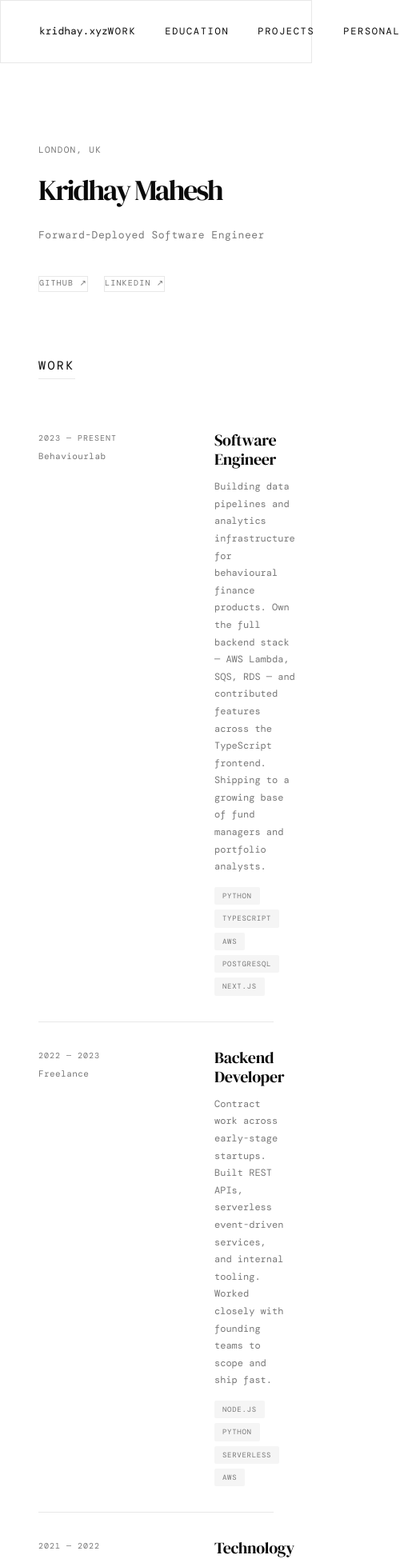
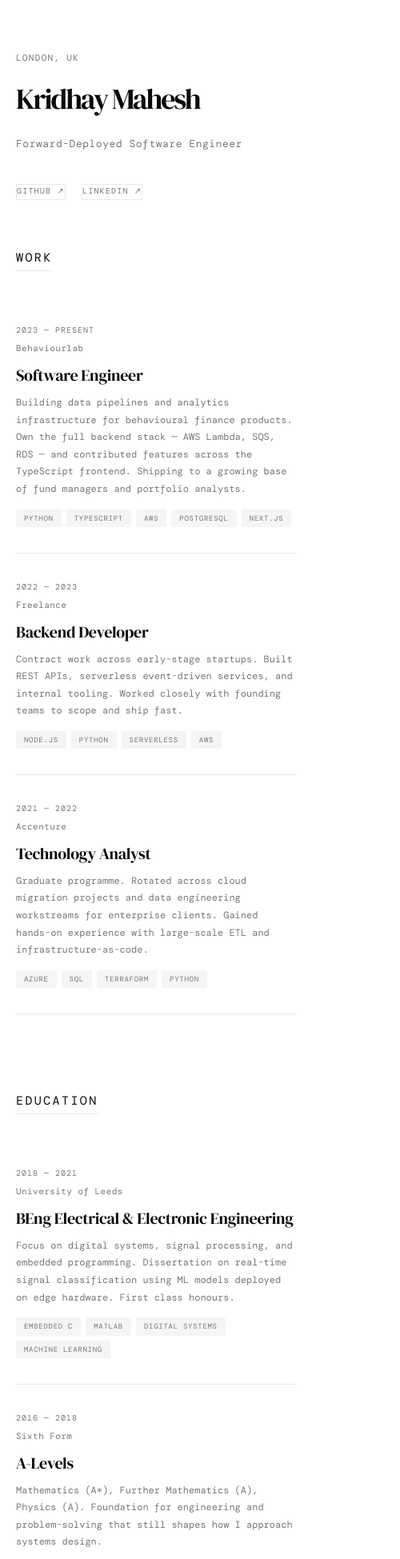
Before and after one commit to Kr1dhay/personal-portfolio, a Next.js app: page / in a window 390 px wide. Shown: the top 1949 px of the page at 80% size, 500 px wide, since content can reach past the window. Built offline with nearby package versions, Linux system fonts and the light colour scheme; a web font is replaced by a local one.

Commit message:
made reactive

```diff
--- a/src/components/EducationSection.tsx
+++ b/src/components/EducationSection.tsx
@@ -20,7 +20,7 @@ const educationEntries = [
 export default function EducationSection() {
   return (
     <section id="education">
-      <div className="max-w-[820px] mx-auto px-12 py-20">
+      <div className="max-w-[820px] mx-auto px-5 sm:px-12 py-12 sm:py-20">
         <div className="reveal text-[15px] tracking-[0.16em] uppercase text-[var(--text)] mb-8 w-fit border-b-[0.5px] border-[var(--border)] pb-1">
           Education
         </div>
@@ -29,7 +29,7 @@ export default function EducationSection() {
           {educationEntries.map((entry, i) => (
             <div
               key={entry.institution}
-              className={`grid grid-cols-[180px_1fr] gap-x-10 py-8 border-b-[0.5px] border-[var(--border)]`}
+              className={`grid grid-cols-1 sm:grid-cols-[180px_1fr] gap-y-3 sm:gap-x-10 sm:gap-y-0 py-8 border-b-[0.5px] border-[var(--border)]`}
             >
               <div className="reveal-left pt-0.5">
                 <div className="text-[10px] tracking-[0.1em] uppercase text-[var(--text2)] mb-1.5">
--- a/src/components/Footer.tsx
+++ b/src/components/Footer.tsx
@@ -1,7 +1,7 @@
 export default function Footer() {
   return (
-    <footer className="max-w-[820px] mx-auto px-12 py-6 flex justify-between text-[10px] tracking-[0.08em] text-[var(--text3)]">
-      <span>© 2026 Kridhay Acharya</span>
+    <footer className="max-w-[820px] mx-auto px-5 sm:px-12 py-6 flex justify-between text-[10px] tracking-[0.08em] text-[var(--text3)]">
+      <span>© 2026 Kridhay Mahesh</span>
       <span>kridhay.xyz</span>
     </footer>
   );
--- a/src/components/Hero.tsx
+++ b/src/components/Hero.tsx
@@ -1,6 +1,6 @@
 export default function Hero() {
   return (
-    <div className="max-w-[820px] mx-auto px-12" style={{ paddingTop: 100, paddingBottom: 60 }}>
+    <div className="max-w-[820px] mx-auto px-5 sm:px-12 pt-16 sm:pt-25 pb-10 sm:pb-15">
       <div className="reveal text-[11px] tracking-[0.12em] uppercase text-[var(--text2)] mb-6">
         London, UK
       </div>
--- a/src/components/Nav.tsx
+++ b/src/components/Nav.tsx
@@ -1,6 +1,6 @@
 export default function Nav() {
   return (
-    <nav className="border-b border-[0.5px] border-[var(--border)]">
+    <nav className="hidden sm:block border-b border-[0.5px] border-[var(--border)]">
       <div className="max-w-[820px] mx-auto px-12 py-7 flex justify-between items-center">
         <a
           href="#hero"
--- a/src/components/PersonalSection.tsx
+++ b/src/components/PersonalSection.tsx
@@ -1,7 +1,7 @@
 export default function PersonalSection() {
   return (
     <section id="personal">
-      <div className="max-w-[820px] mx-auto px-12 py-20">
+      <div className="max-w-[820px] mx-auto px-5 sm:px-12 py-12 sm:py-20">
         <div className="reveal text-[15px] tracking-[0.16em] uppercase text-[var(--text)] mb-8 w-fit border-b-[0.5px] border-[var(--border)] pb-1">
           Personal
         </div>
--- a/src/components/ProjectsSection.tsx
+++ b/src/components/ProjectsSection.tsx
@@ -101,12 +101,12 @@ export default function ProjectsSection() {
   return (
     <>
       <section id="projects">
-        <div className="max-w-[820px] mx-auto px-12 py-20">
+        <div className="max-w-[820px] mx-auto px-5 sm:px-12 py-12 sm:py-20">
           <div className="text-[15px] tracking-[0.16em] uppercase text-[var(--text)] mb-8 w-fit border-b-[0.5px] border-[var(--border)] pb-1">
             Projects
           </div>
 
-          <div className="grid grid-cols-2 gap-4">
+          <div className="grid grid-cols-1 sm:grid-cols-2 gap-4">
             {projects.map((project, i) => (
               <div
                 key={project.id}
--- a/src/components/WorkSection.tsx
+++ b/src/components/WorkSection.tsx
@@ -28,7 +28,7 @@ const workEntries = [
 export default function WorkSection() {
   return (
     <section id="experience">
-      <div className="max-w-[820px] mx-auto px-12 pt-5 pb-20">
+      <div className="max-w-[820px] mx-auto px-5 sm:px-12 pt-5 pb-12 sm:pb-20">
         <div className="reveal text-[15px] tracking-[0.16em] uppercase text-[var(--text)] mb-8 w-fit border-b-[0.5px] border-[var(--border)] pb-1">
           Work
         </div>
@@ -37,7 +37,7 @@ export default function WorkSection() {
           {workEntries.map((entry, i) => (
             <div
               key={entry.company}
-              className={`grid grid-cols-[180px_1fr] gap-x-10 py-8 border-b-[0.5px] border-[var(--border)]`}
+              className={`grid grid-cols-1 sm:grid-cols-[180px_1fr] gap-y-3 sm:gap-x-10 sm:gap-y-0 py-8 border-b-[0.5px] border-[var(--border)]`}
             >
               <div className="reveal-left pt-0.5">
                 <div className="text-[10px] tracking-[0.1em] uppercase text-[var(--text2)] mb-1.5">
```
